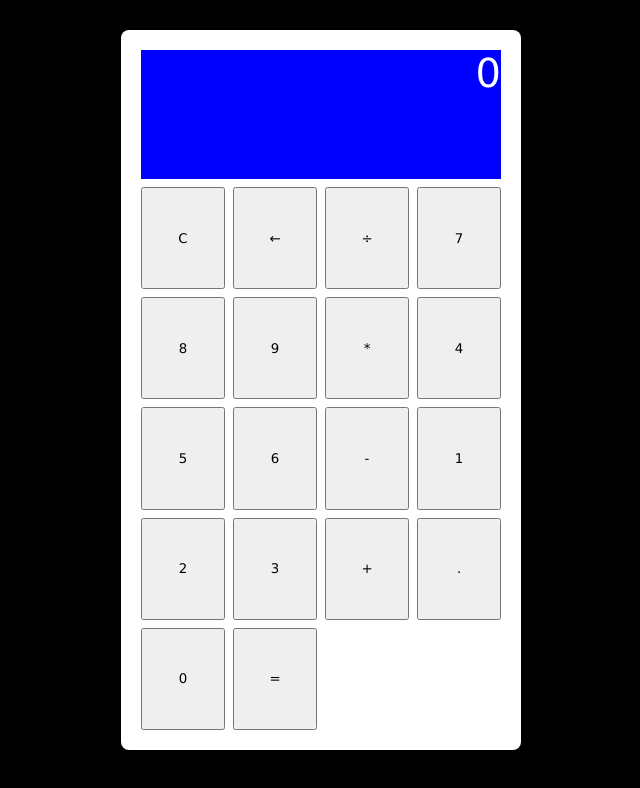
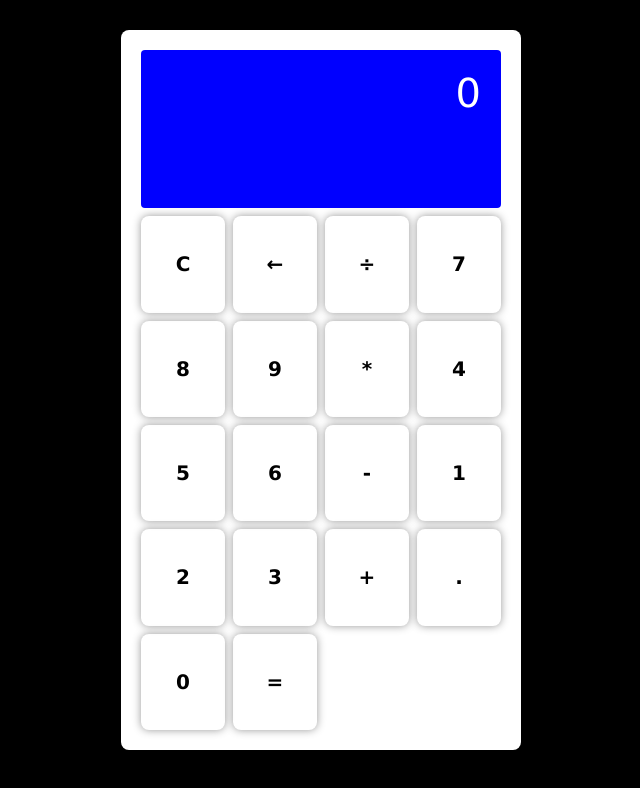
Before and after one commit to sdubey0201/HTML_CSS_JS, a plain HTML site: page simple-calculator_2/index.html in a window 1280 px wide. Shown: the whole page, without its empty margins (319-959 px from the left). Drawn offline with Linux system fonts and the light colour scheme.

Commit message:
Simple calculater_2 with html css and JS

```diff
--- a/simple-calculator_2/style.css
+++ b/simple-calculator_2/style.css
@@ -26,4 +26,15 @@ body{
     display: flex;
     justify-content: flex-end;
     font-size: 40px;
+    padding: 20px;
+    border-radius: 4px;
 }
+button{
+    font-size: 20px;
+    font-weight: 600;
+    border: none;
+    background: none;
+    box-shadow: 0px 0px 8px #999999;
+    border-radius: 8px;
+    cursor: pointer;
+}
```
